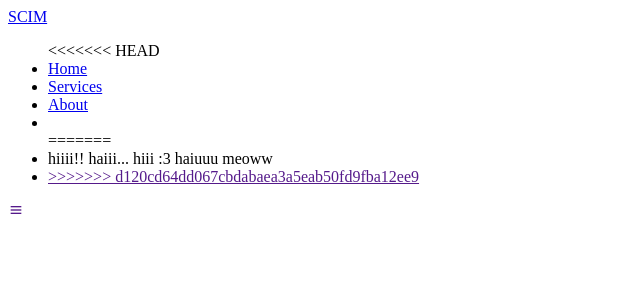
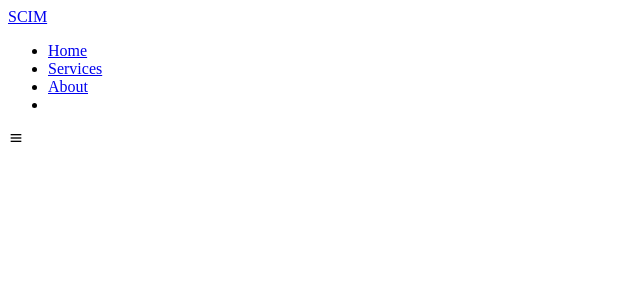
Before and after one commit to njeayyy/GROUP6, a PHP site: page /dashboard.html in a window 1280 px wide. Shown: the top 300 px of the page, without its empty margins (0-640 px from the left). Run offline with PHP 8.4, Linux system fonts and the light colour scheme; some web fonts are replaced.

Commit message:
ayaw parin

```diff
--- a/dashboard.html
+++ b/dashboard.html
@@ -4,7 +4,7 @@
     <meta charset="UTF-8">
     <meta name="viewport" content="width=device-width, initial-scale=1.0">
     <title>SENIOR CITIZEN INFORMATION SYSTEM</title>
-    <link rel="sylesheet" href="style.css">
+    <link rel="stylesheet" type="text/css" href="styles.css">
 
     <link href='https://unpkg.com/boxicons@2.1.4/css/boxicons.min.css' rel='stylesheet'>
 
@@ -21,15 +21,10 @@
         <a href="#" class="logo">SCIM</a>
 
         <ul>
-<<<<<<< HEAD
             <li><a href="#">Home</a></li>
             <li><a href="#">Services</a></li>
             <li><a href="#">About</a></li>
             <li><a href="#"></a></li>
-=======
-            <li>hiiii!! haiii... hiii :3 haiuuu meoww</li>
-            <LI><a href <>
->>>>>>> d120cd64dd067cbdabaea3a5eab50fd9fba12ee9
         </ul>
 
         <div class="bx bx-menu" id="menu-icon"></div>
--- a/style.css
+++ b/style.css
@@ -1,11 +1,7 @@
 *{
-    padding: 0;
+    padding: 0%;
     margin: 0;
     box-sizing: border-box;
-    font-family: 'Poppins', sans-serif;
-    list-style: none;
-    text-decoration: none;
-
 }
 header{
     position: fixed;
```
